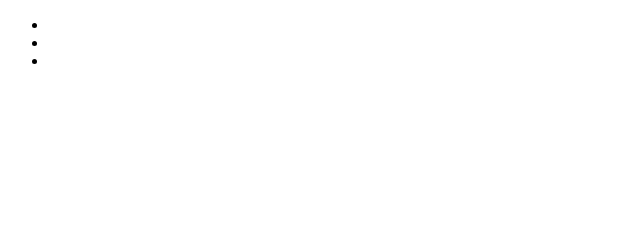
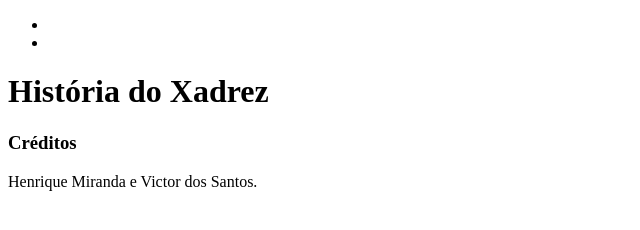
Before and after one commit to henriqu3ms/ep4, a plain HTML site: page index.html in a window 1280 px wide. Shown: the whole page, without its empty margins (0-640 px from the left). Drawn offline with Linux system fonts and the light colour scheme.

Commit message:
atualizacao 3

```diff
--- a/index.html
+++ b/index.html
@@ -12,21 +12,20 @@
             <ul>
                 <li></li>
                 <li></li>
-                <li></li>
             </ul>
 
         </nav>
 
     </header>
     <main>
-
-
+        <h1>História do Xadrez</h1>
+            <p></p>
     </main>
 
 
     <footer>
-
-
+        <h3>Créditos</h1>
+            <p>Henrique Miranda e Victor dos Santos.</p>
     </footer>
 
 </body>
```
